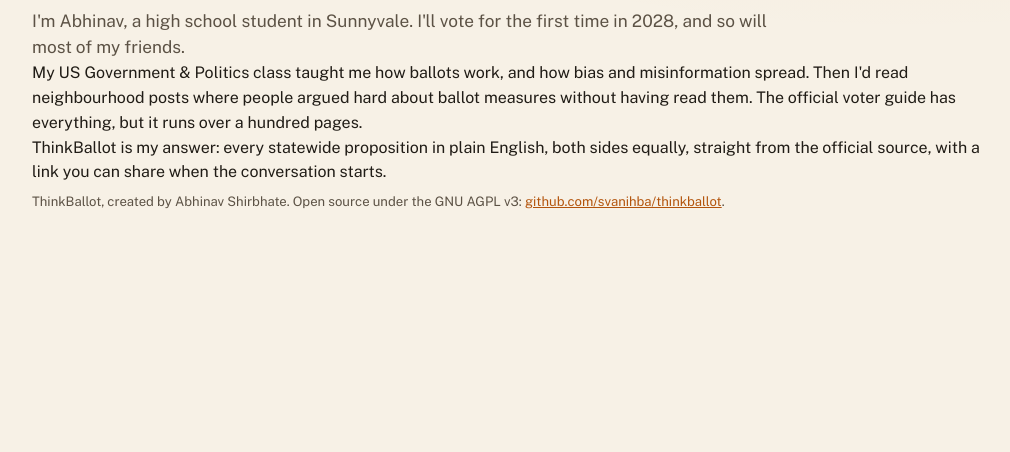
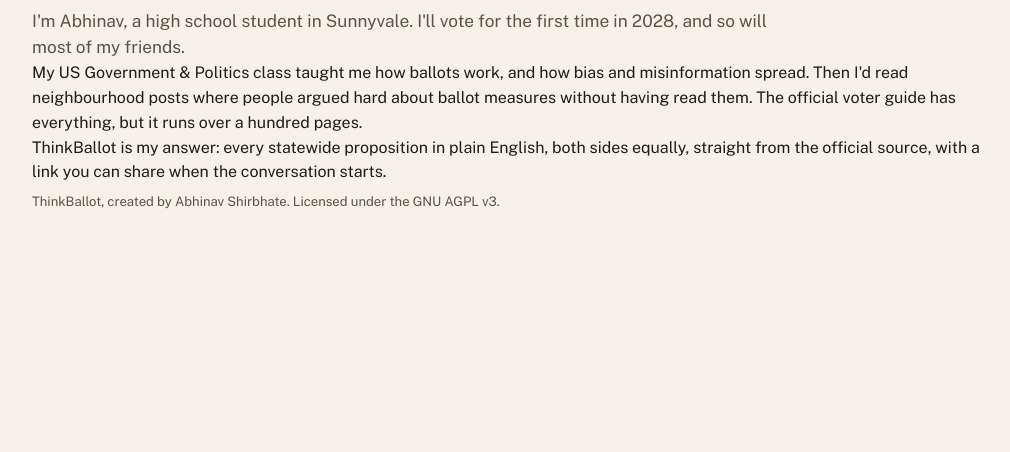
Before and after one commit to svanihba/thinkballot, a Flask app: page /about in a window 1280 px wide. Shown: the part 187-639 px from the top of the page, without its empty margins (120-1130 px from the left). Run offline with Flask 3, Linux system fonts and the light colour scheme.

Commit message:
About page: remove the code hosting link

```diff
--- a/thinkballot/services/web/templates/about.html
+++ b/thinkballot/services/web/templates/about.html
@@ -10,6 +10,5 @@
 voter guide has everything, but it runs over a hundred pages.</p>
 <p>ThinkBallot is my answer: every statewide proposition in plain English, both sides equally, straight from the
 official source, with a link you can share when the conversation starts.</p>
-<p class="hint">ThinkBallot, created by Abhinav Shirbhate. Open source under the GNU AGPL v3:
-  <a href="https://github.com/svanihba/thinkballot">github.com/svanihba/thinkballot</a>.</p>
+<p class="hint">ThinkBallot, created by Abhinav Shirbhate. Licensed under the GNU AGPL v3.</p>
 {% endblock %}
```
